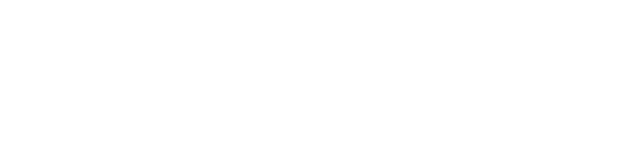
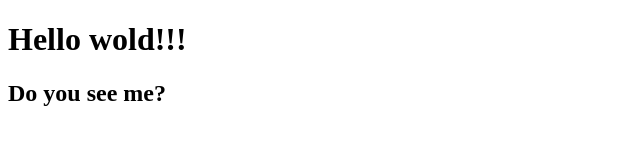
Before and after one commit to NirobxHasan/test-repo, a plain HTML site: page index.html in a window 1280 px wide. Shown: the whole page, without its empty margins (0-640 px from the left). Drawn offline with Linux system fonts and the light colour scheme.

Commit message:
my second commit

```diff
--- a/index.html
+++ b/index.html
@@ -9,7 +9,8 @@
 </head>
 
 <body>
-
+    <h1>Hello wold!!!</h1>
+    <h2>Do you see me?</h2>
 </body>
 
 </html>
```
